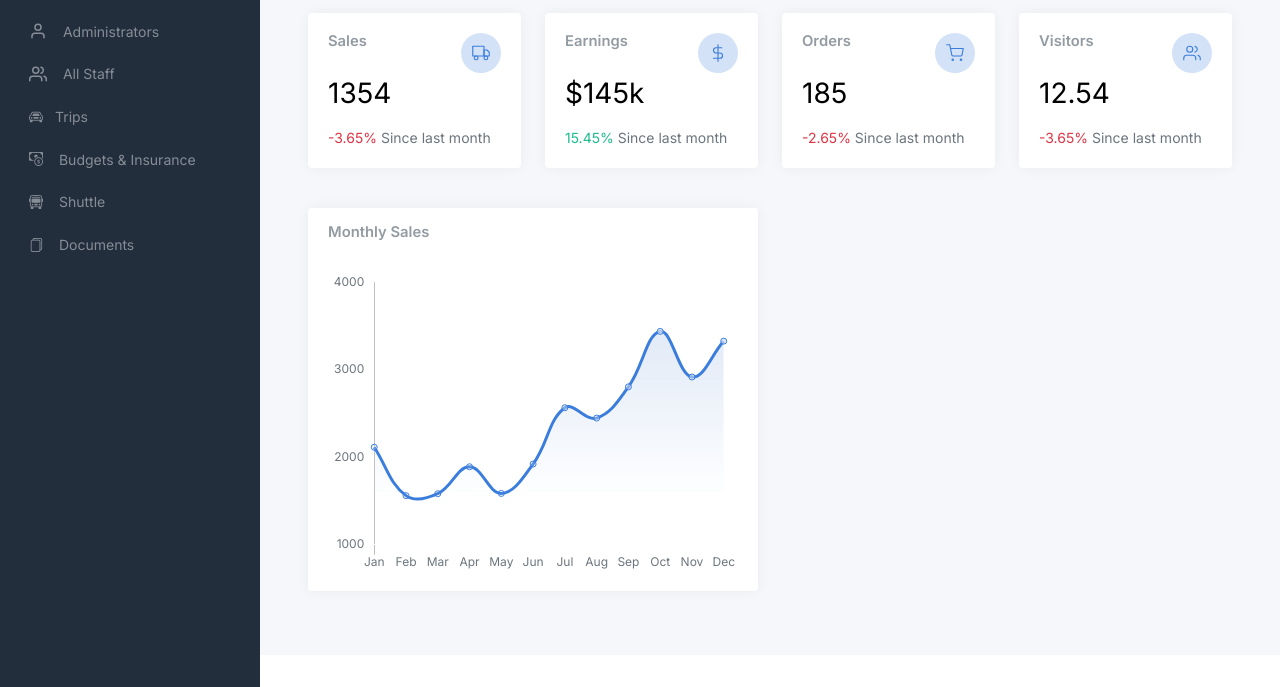
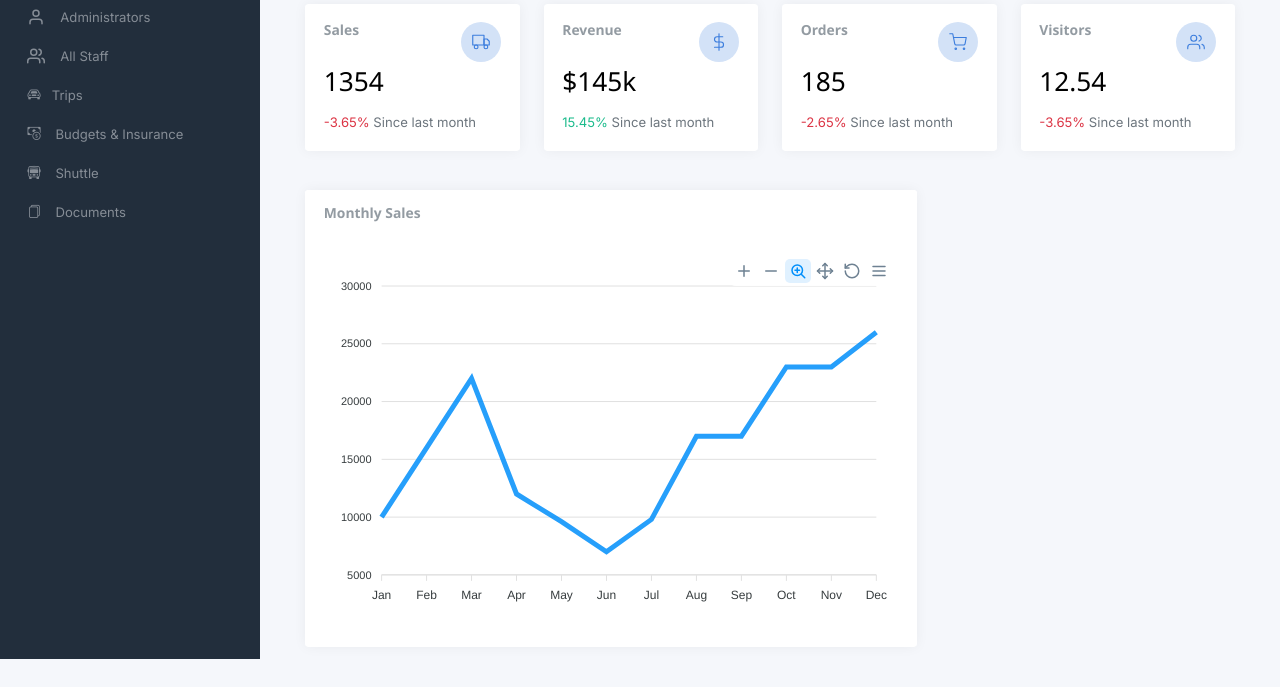
Before and after one commit to LukeOlende/AdminDash, a plain HTML site: page AdminDash/dashboard.html in a window 1280 px wide. Shown: the part 141-828 px from the top of the page. After the commit the page ends 800 px from the top, so only its background shows below. Drawn offline with nearby package versions, Linux system fonts and the light colour scheme.

Commit message:
Another Commit

```diff
--- a/AdminDash/dashboard.html
+++ b/AdminDash/dashboard.html
@@ -6,8 +6,9 @@
 	<meta http-equiv="X-UA-Compatible" content="IE=edge">
 	<meta name="viewport" content="width=device-width, initial-scale=1, shrink-to-fit=no">
 	<link rel="preconnect" href="https://fonts.gstatic.com">
-	<link rel="shortcut icon" href="img/icons/icon-cube.png" />
+	<link rel="shortcut icon" href="img/icons/logo.png"/>
 
+	<link rel="stylesheet" href="https://www.w3schools.com/w3css/4/w3.css">
 	<link rel="stylesheet" href="https://cdn.jsdelivr.net/npm/bootstrap-icons@1.10.3/font/bootstrap-icons.css">
 	<title>AdminDash</title>
 
@@ -93,17 +94,17 @@
 								<span class="text-dark">John Doe</span>
               				</a>
 							<div class="dropdown-menu dropdown-menu-end">
-								<a class="dropdown-item" href="pages-profile.html"><i class="align-middle me-1" data-feather="user-x"></i>
+								<a class="dropdown-item w3-hover-teal" href="pages-profile.html"><i class="align-middle me-1" data-feather="user-x"></i>
 									Profile
 								</a>
-								<a class="dropdown-item" href="#"><i class="align-middle me-1" data-feather="activity"></i>
+								<a class="dropdown-item w3-hover-teal" href="#"><i class="align-middle me-1" data-feather="activity"></i>
 									Activity
 								</a>
-								<a class="dropdown-item" href="#"><i class="align-middle me-1" data-feather="settings"></i>
+								<a class="dropdown-item w3-hover-teal" href="#"><i class="align-middle me-1" data-feather="settings"></i>
 									Settings
 								</a>
 								<div class="dropdown-divider"></div>
-								<a class="dropdown-item text-danger" href="#"><i class="align-middle me-1" data-feather="power"></i>
+								<a class="dropdown-item w3-hover-red text-danger" href="#"><i class="align-middle me-1" data-feather="power"></i>
 									Log out
 								</a>
 							</div>
@@ -142,7 +143,7 @@
 								<div class="card-body">
 									<div class="row">
 										<div class="col mt-0">
-											<h5 class="card-title">Earnings</h5>
+											<h5 class="card-title">Revenue</h5>
 										</div>
 										<div class="col-auto">
 											<div class="stat text-primary">
@@ -203,14 +204,14 @@
 					</div>
 
 					<div class="row">
-						<div class="col-md-6 mb-3">
+						<div class="col-md-8 mb-3">
 							<div class="card flex-fill w-100">
 								<div class="card-header">
 									<h5 class="card-title mb-0">Monthly Sales</h5>
 								</div>
-								<div class="card-body py-3">
-									<div class="chart">
-										<canvas id="chart-dashboard-line" ></canvas>
+								<div class="card-body">
+									<div id="chart">
+										<!-- <canvas class="chart" id="chart" width="400" height="200"></canvas> -->
 									</div>
 								</div>
 							</div>
@@ -233,8 +234,8 @@
 	</div>
 
 	<script src="js/app.js"></script>
+	<script src="https://cdn.jsdelivr.net/npm/apexcharts"></script>
 	<script src="/AdminDash/js/script.js"></script>
-
 	<!-- <script>
 		document.addEventListener("DOMContentLoaded", function() {
 			var date = new Date(Date.now() - 5 * 24 * 60 * 60 * 1000);
--- a/AdminDash/js/script.js
+++ b/AdminDash/js/script.js
@@ -1,59 +1,18 @@
-document.addEventListener("DOMContentLoaded", function() {
-    var ctx = document.getElementById("chart-dashboard-line").getContext("2d");
-    var gradient = ctx.createLinearGradient(0, 0, 0, 225);
-    gradient.addColorStop(0, "rgba(215, 227, 244, 1)");
-    gradient.addColorStop(1, "rgba(215, 227, 244, 0)");
-    // Line chart
-    new Chart(document.getElementById("chart-dashboard-line"), {
-        type: "line",
-        data: {
-            labels: ["Jan", "Feb", "Mar", "Apr", "May", "Jun",
-                    "Jul", "Aug", "Sep", "Oct", "Nov", "Dec"],
-            datasets: [{
-                label: "Sales ($)",
-                fill: true,
-                backgroundColor: gradient,
-                borderColor: window.theme.primary,
-                data: [
-                    2115, 1562, 1584, 1892, 1587, 1923,
-                    2566, 2448, 2805, 3438, 2917, 3327
-                ]
-            }]
-        },
-        options: {
-            maintainAspectRatio: false,
-            legend: {
-                display: false
-            },
-            tooltips: {
-                intersect: false
-            },
-            hover: {
-                intersect: true
-            },
-            plugins: {
-                filler: {
-                    propagate: false
-                }
-            },
-            scales: {
-                xAxes: [{
-                    reverse: true,
-                    gridLines: {
-                        color: "rgba(0,0,0,0.0)"
-                    }
-                }],
-                yAxes: [{
-                    ticks: {
-                        stepSize: 1000
-                    },
-                    display: true,
-                    borderDash: [3, 3],
-                    gridLines: {
-                        color: "rgba(0,0,0,0.0)"
-                    }
-                }]
-            }
-        }
-    });
-});
+var options = {
+    chart: {
+        type: 'line'
+    },
+    series: [{
+        name: 'sales',
+        data: [10000,16000,22000,12000,9600,7000,
+            9800,17000,17000,23000,23000,26000]
+    }],
+    xaxis: {
+        categories: ['Jan','Feb','Mar','Apr','May','Jun',
+        'Jul','Aug','Sep','Oct','Nov','Dec']
+    }
+  }
+
+var chart = new ApexCharts(document.querySelector("#chart"), options);
+
+chart.render();
```
Also changed, not shown: AdminDash/img/icons/logo.png (added), AdminDash/img/icons/w3-icon.png (deleted).
